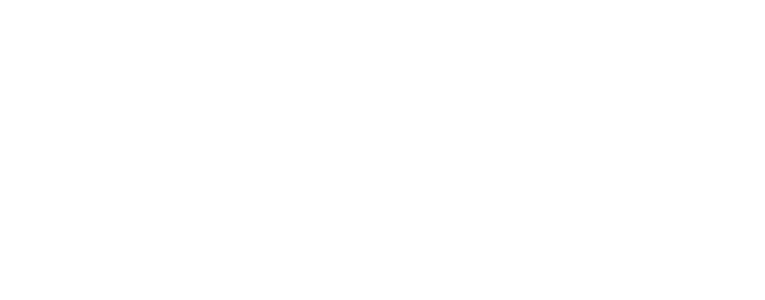
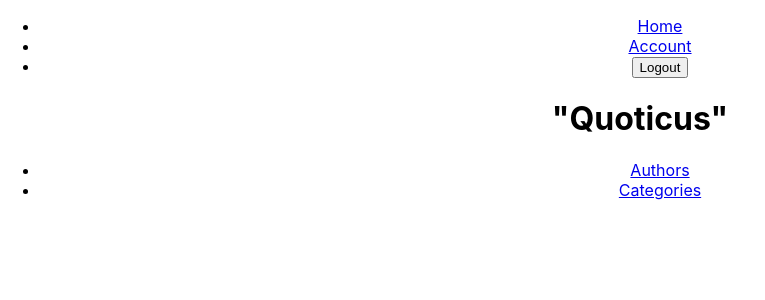
Before and after one commit to jargray85/Quoticus_Frontend, a React (Create React App) app in the folder quoticus/: page / in a window 1280 px wide. Before the commit this address had no page. Shown: the top 300 px of the page, without its empty margins (0-765 px from the left). Built offline with nearby package versions, Linux system fonts and the light colour scheme.

Commit message:
added NavBar component and imported to App.tsx along with Home page

```diff
--- a/quoticus/src/App.tsx
+++ b/quoticus/src/App.tsx
@@ -1,6 +1,7 @@
 import React from 'react'
 import logo from './logo.svg'
 import './App.css'
+import NavBar from './components/NavBar'
 import Home from './pages/Home'
 import Authors from './pages/Authors'
 import AuthorQuotes from './pages/AuthorQuotes'
@@ -15,8 +16,9 @@
   return (
     <div className="App">
       <Router>
+        <NavBar />
         <Routes>
-          <Route path="/home" element={<Home />} />
+          <Route path="/" element={<Home />} />
           <Route path="/authors" element={<Authors />} />
           <Route path="/authors/:authorName/quotes" element={<AuthorQuotes />} />
           <Route path="/categories" element={<Categories />} />
--- /dev/null
+++ b/quoticus/src/components/NavBar.tsx
@@ -0,0 +1,60 @@
+import React from "react"
+import { Link } from "react-router-dom"
+
+const NavBar = () => {
+
+    // variable for logged in user
+    const isLoggedIn = true
+
+    // handle logout function to backend
+    const handleLogout = async () => {
+        try {
+            const response = await fetch("/logout", {
+                method: "POST",
+                credentials: "include"
+            })
+
+            if (response.ok) {
+                //if successful
+                console.log("Logout successful!")
+            } else {
+                // failed logout
+                console.error("Logout failed")
+            }
+        } catch (error) {
+            // network error
+            console.error("Logout error:", error)
+        }
+    }
+    return (
+        <nav>
+            <ul>
+                <li>
+                    <Link to="/">Home</Link>
+                </li>
+                {!isLoggedIn && (
+                <>
+                    <li>
+                        <Link to="/register">Register</Link>
+                    </li>
+                    <li>
+                        <Link to="/login">Login</Link>
+                    </li>
+                </>
+            )}
+            {isLoggedIn && (
+                <>
+                    <li>
+                        <Link to="/account">Account</Link>
+                    </li>
+                    <li>
+                        <button onClick={handleLogout}>Logout</button>
+                    </li>
+                </>
+            )}
+            </ul>
+        </nav>
+    )
+}
+
+export default NavBar
```
